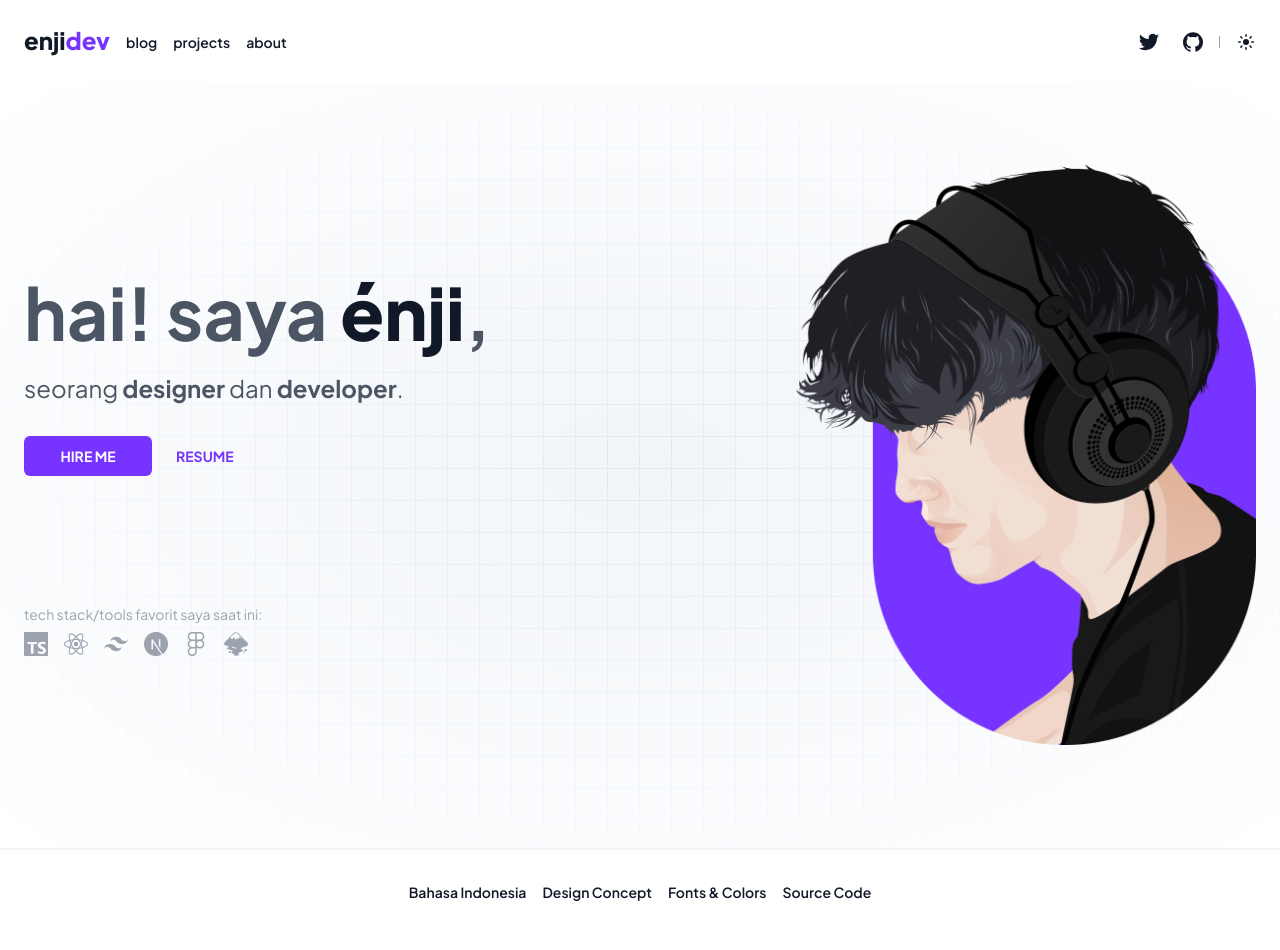
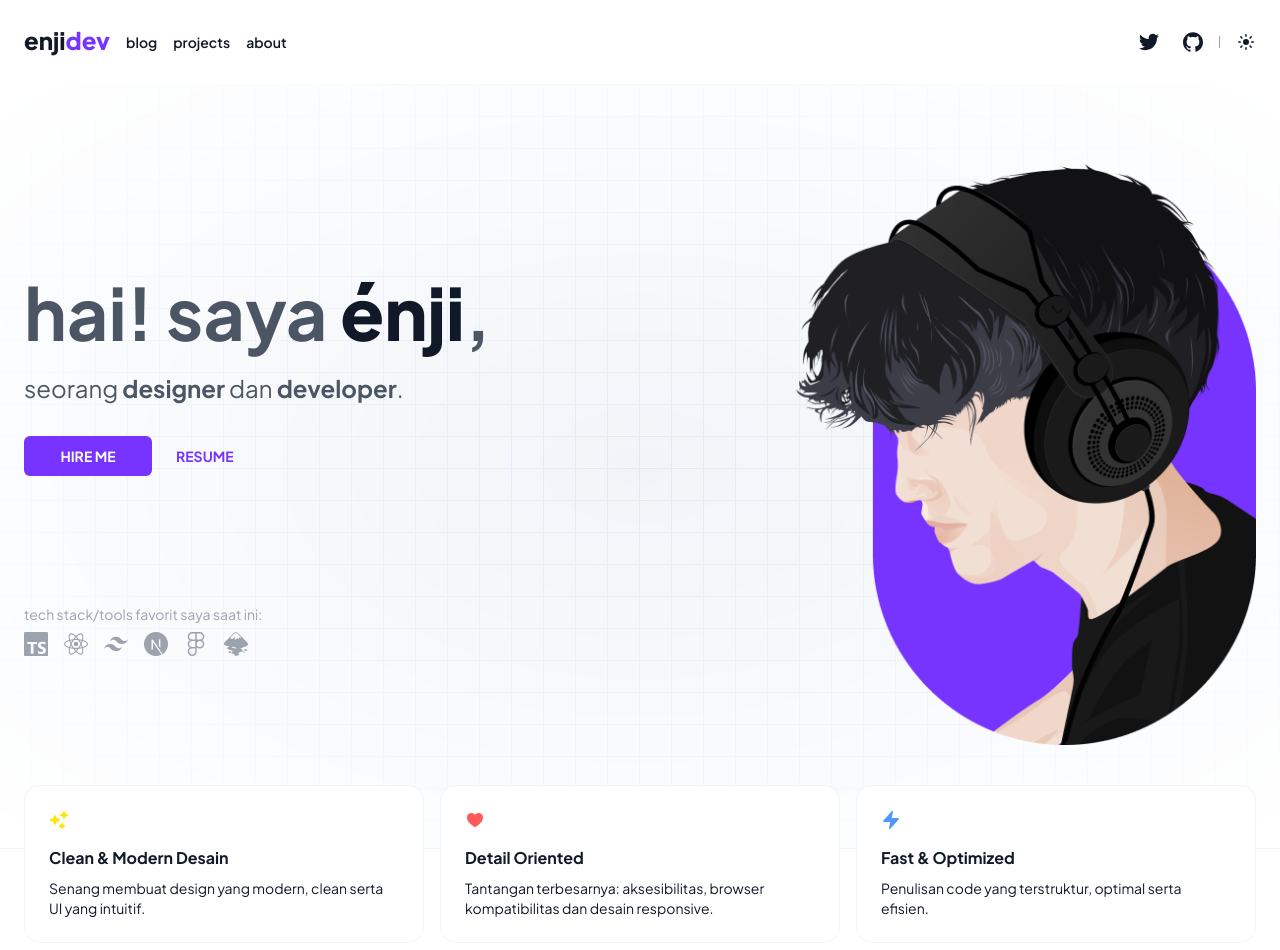
Before and after one commit to enjidev/enji.dev, a Next.js app: page / in a window 1280 px wide. Shown: the top 950 px of the page. Built offline with nearby package versions, Linux system fonts and the light colour scheme.

Commit message:
feat: add featured section

```diff
--- a/src/components/Icons.tsx
+++ b/src/components/Icons.tsx
@@ -28,6 +28,45 @@ export const DarkIcon = (props: ComponentProps<'svg'>) => {
         d="M7.455 2.004a.75.75 0 01.26.77 7 7 0 009.958 7.967.75.75 0 011.067.853A8.5 8.5 0 116.647 1.921a.75.75 0 01.808.083z"
         clip-rule="evenodd"
       />
+    </svg>
+  );
+};
+
+export const SparklesIcon = (props: ComponentProps<'svg'>) => {
+  return (
+    <svg
+      xmlns="http://www.w3.org/2000/svg"
+      viewBox="0 0 20 20"
+      fill="currentColor"
+      {...props}
+    >
+      <path d="M15.98 1.804a1 1 0 00-1.96 0l-.24 1.192a1 1 0 01-.784.785l-1.192.238a1 1 0 000 1.962l1.192.238a1 1 0 01.785.785l.238 1.192a1 1 0 001.962 0l.238-1.192a1 1 0 01.785-.785l1.192-.238a1 1 0 000-1.962l-1.192-.238a1 1 0 01-.785-.785l-.238-1.192zM6.949 5.684a1 1 0 00-1.898 0l-.683 2.051a1 1 0 01-.633.633l-2.051.683a1 1 0 000 1.898l2.051.684a1 1 0 01.633.632l.683 2.051a1 1 0 001.898 0l.683-2.051a1 1 0 01.633-.633l2.051-.683a1 1 0 000-1.898l-2.051-.683a1 1 0 01-.633-.633L6.95 5.684zM13.949 13.684a1 1 0 00-1.898 0l-.184.551a1 1 0 01-.632.633l-.551.183a1 1 0 000 1.898l.551.183a1 1 0 01.633.633l.183.551a1 1 0 001.898 0l.184-.551a1 1 0 01.632-.633l.551-.183a1 1 0 000-1.898l-.551-.184a1 1 0 01-.633-.632l-.183-.551z" />
+    </svg>
+  );
+};
+
+export const HeartIcon = (props: ComponentProps<'svg'>) => {
+  return (
+    <svg
+      xmlns="http://www.w3.org/2000/svg"
+      viewBox="0 0 20 20"
+      fill="currentColor"
+      {...props}
+    >
+      <path d="M9.653 16.915l-.005-.003-.019-.01a20.759 20.759 0 01-1.162-.682 22.045 22.045 0 01-2.582-1.9C4.045 12.733 2 10.352 2 7.5a4.5 4.5 0 018-2.828A4.5 4.5 0 0118 7.5c0 2.852-2.044 5.233-3.885 6.82a22.049 22.049 0 01-3.744 2.582l-.019.01-.005.003h-.002a.739.739 0 01-.69.001l-.002-.001z" />
+    </svg>
+  );
+};
+
+export const BoltIcon = (props: ComponentProps<'svg'>) => {
+  return (
+    <svg
+      xmlns="http://www.w3.org/2000/svg"
+      viewBox="0 0 20 20"
+      fill="currentColor"
+      {...props}
+    >
+      <path d="M11.983 1.907a.75.75 0 00-1.292-.657l-8.5 9.5A.75.75 0 002.75 12h6.572l-1.305 6.093a.75.75 0 001.292.657l8.5-9.5A.75.75 0 0017.25 8h-6.572l1.305-6.093z" />
     </svg>
   );
 };
--- a/src/pages/index.tsx
+++ b/src/pages/index.tsx
@@ -1,5 +1,6 @@
 import Head from 'next/head';
 import Link from 'next/link';
+import Image from 'next/image';
 import {
   TypeScriptIcon,
   ReactIcon,
@@ -7,10 +8,31 @@ import {
   NextJsIcon,
   FigmaIcon,
   InkscapeIcon,
+  SparklesIcon,
+  HeartIcon,
+  BoltIcon,
 } from '@/components/Icons';
 
 import type { NextPage } from 'next';
-import Image from 'next/image';
+import type { ReactElement } from 'react';
+
+interface FeaturedCardProps {
+  icon: ReactElement;
+  title: string;
+  desc: string;
+}
+
+const FeaturedCard = ({ icon, title, desc }: FeaturedCardProps) => {
+  return (
+    <div className="z-10 flex-1 rounded-2xl border border-slate-100 bg-white p-6 ">
+      <div className="mb-2 flex items-center gap-4 font-bold lg:flex-col lg:items-start">
+        {icon}
+        <h2 className="">{title}</h2>
+      </div>
+      <div className="text-sm">{desc}</div>
+    </div>
+  );
+};
 
 const Index: NextPage = () => {
   return (
@@ -103,6 +125,27 @@ const Index: NextPage = () => {
           </div>
         </div>
       </header>
+      <section>
+        <div className="content-wrapper">
+          <div className="-mt-8 mb-8 flex flex-col gap-4 lg:-mt-16 lg:flex-row">
+            <FeaturedCard
+              icon={<SparklesIcon className="h-5 w-5 text-[#FFE600]" />}
+              title="Clean & Modern Desain"
+              desc="Senang membuat design yang modern, clean serta UI yang intuitif."
+            />
+            <FeaturedCard
+              icon={<HeartIcon className="h-5 w-5 text-[#FF5A5A]" />}
+              title="Detail Oriented"
+              desc="Tantangan terbesarnya: aksesibilitas, browser kompatibilitas dan desain responsive."
+            />
+            <FeaturedCard
+              icon={<BoltIcon className="h-5 w-5 text-[#5096FF]" />}
+              title="Fast & Optimized"
+              desc="Penulisan code yang terstruktur, optimal serta efisien."
+            />
+          </div>
+        </div>
+      </section>
     </>
   );
 };
```
